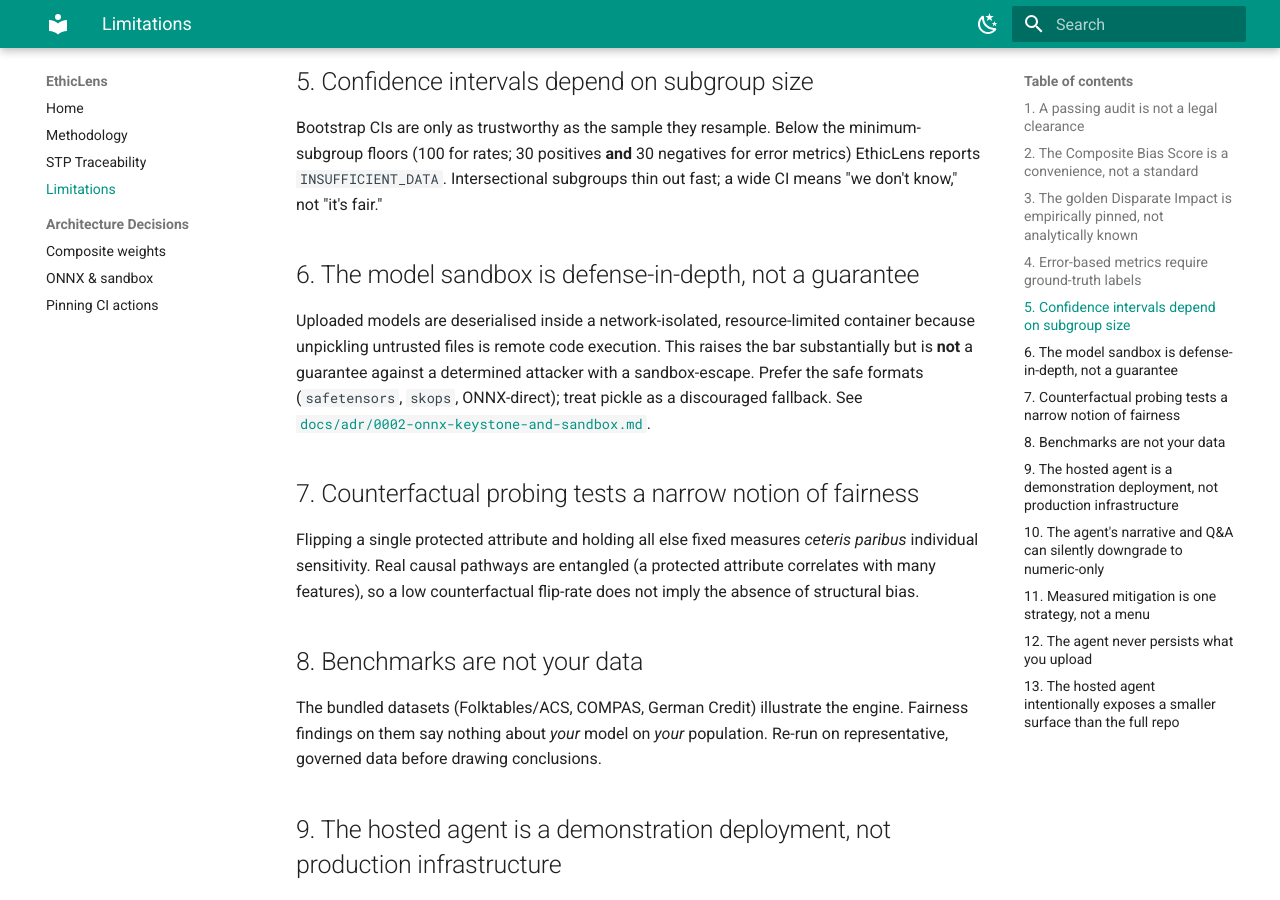
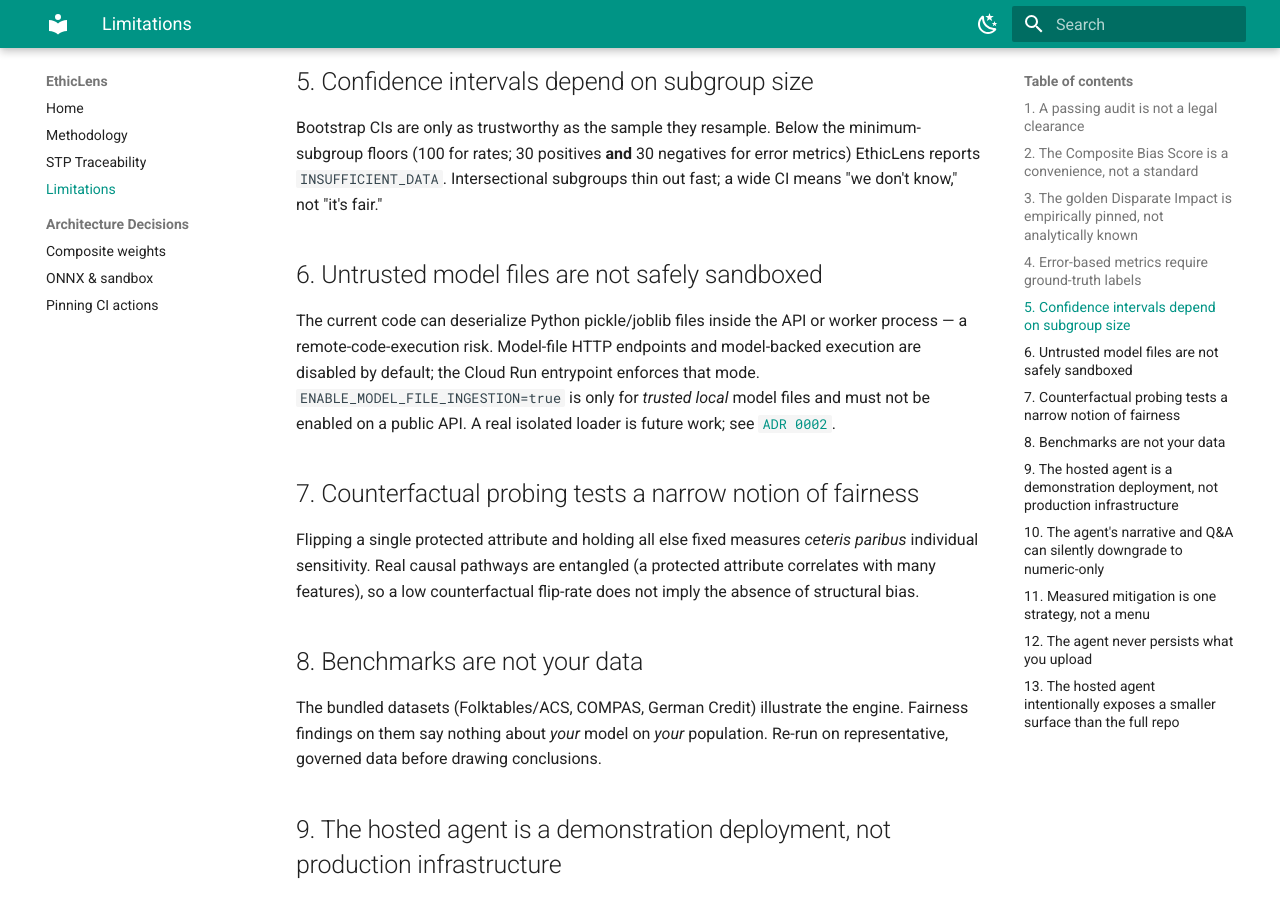
Before and after one commit to vardhjain/Ethiclens, an MkDocs documentation site: the page built from docs/limitations.md, in a window 1280 px wide and 900 px high, scrolled down 1092 px. Built offline with MkDocs 1.6.1 and Material for MkDocs 9.7.7, drawn with Linux system fonts in a browser that asks for light colours; some of the changed text lies outside the part shown.

Commit message:
fix(security): disable unsafe model ingestion in public deployment (#2)
* fix(security): deny public model ingestion and model-backed execution by default

* docs(deployment): enforce Cloud Run model-file block and correct sandbox claims

* style: fix security regression test line length

* style: apply Ruff formatting to model-ingestion tests

```diff
--- a/LIMITATIONS.md
+++ b/LIMITATIONS.md
@@ -37,12 +37,13 @@ floors (100 for rates; 30 positives **and** 30 negatives for error metrics) Ethi
 `INSUFFICIENT_DATA`. Intersectional subgroups thin out fast; a wide CI means "we don't know," not
 "it's fair."
 
-## 6. The model sandbox is defense-in-depth, not a guarantee
-Uploaded models are deserialised inside a network-isolated, resource-limited container because
-unpickling untrusted files is remote code execution. This raises the bar substantially but is
-**not** a guarantee against a determined attacker with a sandbox-escape. Prefer the safe formats
-(`safetensors`, `skops`, ONNX-direct); treat pickle as a discouraged fallback. See
-[`docs/adr/0002-onnx-keystone-and-sandbox.md`](https://github.com/vardhjain/Ethiclens/blob/main/docs/adr/0002-onnx-keystone-and-sandbox.md).
+## 6. Untrusted model files are not safely sandboxed
+The current code can deserialize Python pickle/joblib files inside the API or worker
+process — a remote-code-execution risk. Model-file HTTP endpoints and model-backed
+execution are disabled by default; the Cloud Run entrypoint enforces that mode.
+`ENABLE_MODEL_FILE_INGESTION=true` is only for *trusted local* model files and must
+not be enabled on a public API. A real isolated loader is future work; see
+[`ADR 0002`](docs/adr/0002-onnx-keystone-and-sandbox.md).
 
 ## 7. Counterfactual probing tests a narrow notion of fairness
 Flipping a single protected attribute and holding all else fixed measures *ceteris paribus*
@@ -92,9 +93,9 @@ provider's own retention policy — "never persisted by EthicLens" does not mean
 third party."
 
 ## 13. The hosted agent intentionally exposes a smaller surface than the full repo
-Model-file ingestion and the arq/Redis worker queue both exist in this repository and are
-exercised by the enterprise `/sessions` flow and its test suite, but are **not** present in the
-agent's hosted deployment: it accepts predictions CSVs only (never model files — see
+Model-file ingestion and the arq/Redis worker queue exist in this repository, but
+model-file ingestion and execution are explicitly **disabled** in the hosted deployment.
+The hosted agent accepts predictions CSVs only (see
 [`agent/csv_ingest.py`](https://github.com/vardhjain/Ethiclens/blob/main/services/api/src/ethiclens_api/agent/csv_ingest.py))
 and runs every job in-process (`EAGER_TASKS=true`) instead of queuing to a worker. Each is a
 deliberate scope decision for a public, free-tier deployment, not a missing feature — see
--- a/docker-compose.yml
+++ b/docker-compose.yml
@@ -30,6 +30,8 @@ services:
       DATABASE_URL: postgresql+asyncpg://ethiclens:ethiclens@postgres:5432/ethiclens
       REDIS_URL: redis://redis:6379/0
       EAGER_TASKS: "false"
+      # Disabled unless the operator explicitly opts into trusted-local model loading.
+      ENABLE_MODEL_FILE_INGESTION: ${ENABLE_MODEL_FILE_INGESTION:-false}
       SECRET_KEY: ${SECRET_KEY:-dev-secret-change-me-in-production-32b+}
     ports: ["8000:8000"]
     depends_on:
@@ -43,6 +45,7 @@ services:
       DATABASE_URL: postgresql+asyncpg://ethiclens:ethiclens@postgres:5432/ethiclens
       REDIS_URL: redis://redis:6379/0
       EAGER_TASKS: "false"
+      ENABLE_MODEL_FILE_INGESTION: ${ENABLE_MODEL_FILE_INGESTION:-false}
     depends_on:
       postgres: { condition: service_healthy }
       redis: { condition: service_healthy }
--- a/docs/adr/0002-onnx-keystone-and-sandbox.md
+++ b/docs/adr/0002-onnx-keystone-and-sandbox.md
@@ -16,7 +16,14 @@ FR-001 lets users upload trained models as `.h5` (TensorFlow), `.pt` (PyTorch) o
 These are **two different concerns** and must not be conflated. Converting to ONNX does **not**
 remove the RCE, because you must deserialise the original artefact *first* in order to convert it.
 
-## Decision
+## Current implementation status (October 2026)
+The current code uses `joblib.load()` without a sandbox, including during optional
+ONNX conversion. **Do not treat this ADR as evidence of a working sandbox.**
+Model routes and model-backed execution are disabled by default and hard-disabled
+on Cloud Run. Explicit opt-in is for trusted local files only. The design below
+remains a proposal requiring implementation and tests.
+
+## Proposed decision
 - **Portability — ONNX keystone.** On ingestion, convert every accepted model to ONNX and run a
   single `onnxruntime` inference path. The demo worker then ships only `onnxruntime`, not
   torch + tensorflow.
@@ -32,7 +39,7 @@ remove the RCE, because you must deserialise the original artefact *first* in or
 
 ## Consequences
 - "Framework-agnostic" becomes real (one inference path) without three brittle code branches.
-- The security posture is honest and demonstrable — a stronger interview signal than an
-  unqualified "we safely run untrusted models."
+- Isolation must be implemented and tested before the product can accept
+  untrusted model files; the trusted-local opt-in does not provide that guarantee.
 - Conversion has coverage limits (exotic custom layers may not export); these surface as explicit
   ingestion errors rather than silent failures.
```
Also changed, not shown: other parts of docs/adr/0002-onnx-keystone-and-sandbox.md (+1 -1 lines), DEPLOYMENT.md (+8 -3 lines), README.md (+7 -6 lines), docs/index.md (+3 -2 lines), services/api/README.md (+2 -1 lines), 10 other files.
